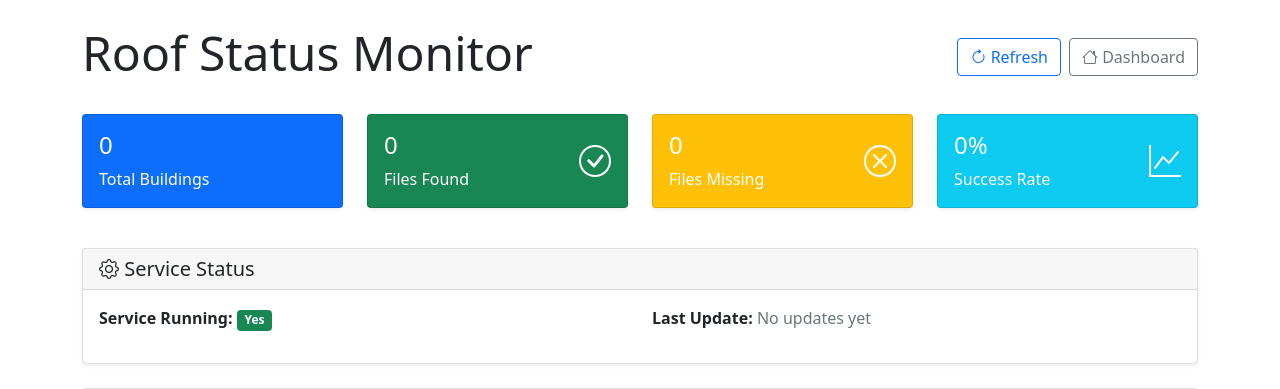
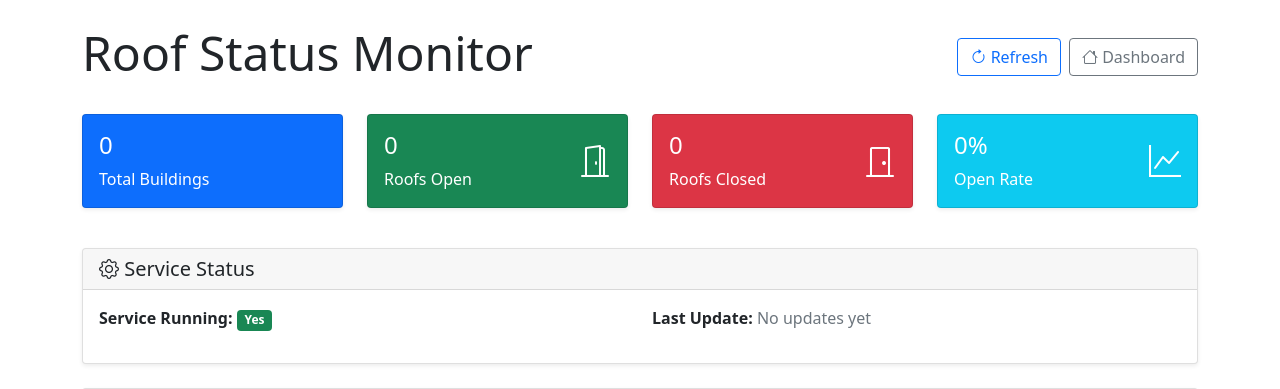
Before and after one commit to gregoberfield/tractools, a Flask app: page /tools/roof-status/status in a window 1280 px wide. Shown: the part 56-445 px from the top of the page. Run offline with Flask 3, Linux system fonts and the light colour scheme; some libraries are stand-ins or nearby versions.

Commit message:
fixed the roof status

```diff
--- a/templates/tools/roof_status/status.html
+++ b/templates/tools/roof_status/status.html
@@ -56,11 +56,11 @@
             <div class="card-body">
                 <div class="d-flex justify-content-between">
                     <div>
-                        <h4 class="card-title">{{ summary_stats.found_count }}</h4>
-                        <p class="card-text">Files Found</p>
+                        <h4 class="card-title">{{ summary_stats.open_count }}</h4>
+                        <p class="card-text">Roofs Open</p>
                     </div>
                     <div class="align-self-center">
-                        <i class="bi bi-check-circle" style="font-size: 2rem;"></i>
+                        <i class="bi bi-door-open" style="font-size: 2rem;"></i>
                     </div>
                 </div>
             </div>
@@ -68,15 +68,15 @@
     </div>
 
     <div class="col-md-3 col-sm-6 mb-3">
-        <div class="card bg-warning text-white">
+        <div class="card bg-danger text-white">
             <div class="card-body">
                 <div class="d-flex justify-content-between">
                     <div>
-                        <h4 class="card-title">{{ summary_stats.not_found_count }}</h4>
-                        <p class="card-text">Files Missing</p>
+                        <h4 class="card-title">{{ summary_stats.closed_count }}</h4>
+                        <p class="card-text">Roofs Closed</p>
                     </div>
                     <div class="align-self-center">
-                        <i class="bi bi-x-circle" style="font-size: 2rem;"></i>
+                        <i class="bi bi-door-closed" style="font-size: 2rem;"></i>
                     </div>
                 </div>
             </div>
@@ -88,8 +88,8 @@
             <div class="card-body">
                 <div class="d-flex justify-content-between">
                     <div>
-                        <h4 class="card-title">{{ summary_stats.found_percentage }}%</h4>
-                        <p class="card-text">Success Rate</p>
+                        <h4 class="card-title">{{ summary_stats.open_percentage }}%</h4>
+                        <p class="card-text">Open Rate</p>
                     </div>
                     <div class="align-self-center">
                         <i class="bi bi-graph-up" style="font-size: 2rem;"></i>
@@ -168,11 +168,11 @@
                                 <td>
                                     {% if status.found %}
                                         <span class="badge bg-success">
-                                            <i class="bi bi-check-circle"></i> Found
+                                            <i class="bi bi-door-open"></i> OPEN
                                         </span>
                                     {% else %}
-                                        <span class="badge bg-warning">
-                                            <i class="bi bi-x-circle"></i> Not Found
+                                        <span class="badge bg-danger">
+                                            <i class="bi bi-door-closed"></i> CLOSED
                                         </span>
                                     {% endif %}
                                 </td>
--- a/tools/roof_status/service.py
+++ b/tools/roof_status/service.py
@@ -63,7 +63,8 @@ class RoofStatusTool:
                 'found': found,
                 'last_updated': timestamp.isoformat(),
                 'last_updated_display': timestamp.strftime('%Y-%m-%d %H:%M:%S'),
-                'status': 'found' if found else 'not_found'
+                'status': 'open' if found else 'closed',
+                'status_display': 'OPEN' if found else 'CLOSED'
             }
 
         logger.info(f"Updated roof status for {building_id}: {'found' if found else 'not found'}")
@@ -94,12 +95,16 @@ class RoofStatusTool:
         """Get summary statistics"""
         with self.lock:
             total = len(self.roof_statuses)
-            found_count = sum(1 for status in self.roof_statuses.values() if status['found'])
-            not_found_count = total - found_count
+            open_count = sum(1 for status in self.roof_statuses.values() if status['found'])
+            closed_count = total - open_count
 
             return {
                 'total_buildings': total,
-                'found_count': found_count,
-                'not_found_count': not_found_count,
-                'found_percentage': round((found_count / total * 100) if total > 0 else 0, 1)
+                'open_count': open_count,
+                'closed_count': closed_count,
+                'open_percentage': round((open_count / total * 100) if total > 0 else 0, 1),
+                # Keep legacy fields for backward compatibility
+                'found_count': open_count,
+                'not_found_count': closed_count,
+                'found_percentage': round((open_count / total * 100) if total > 0 else 0, 1)
             }
```
Also changed, not shown: templates/tools/roof_status/building.html (+12 -12 lines), 1 other file.
